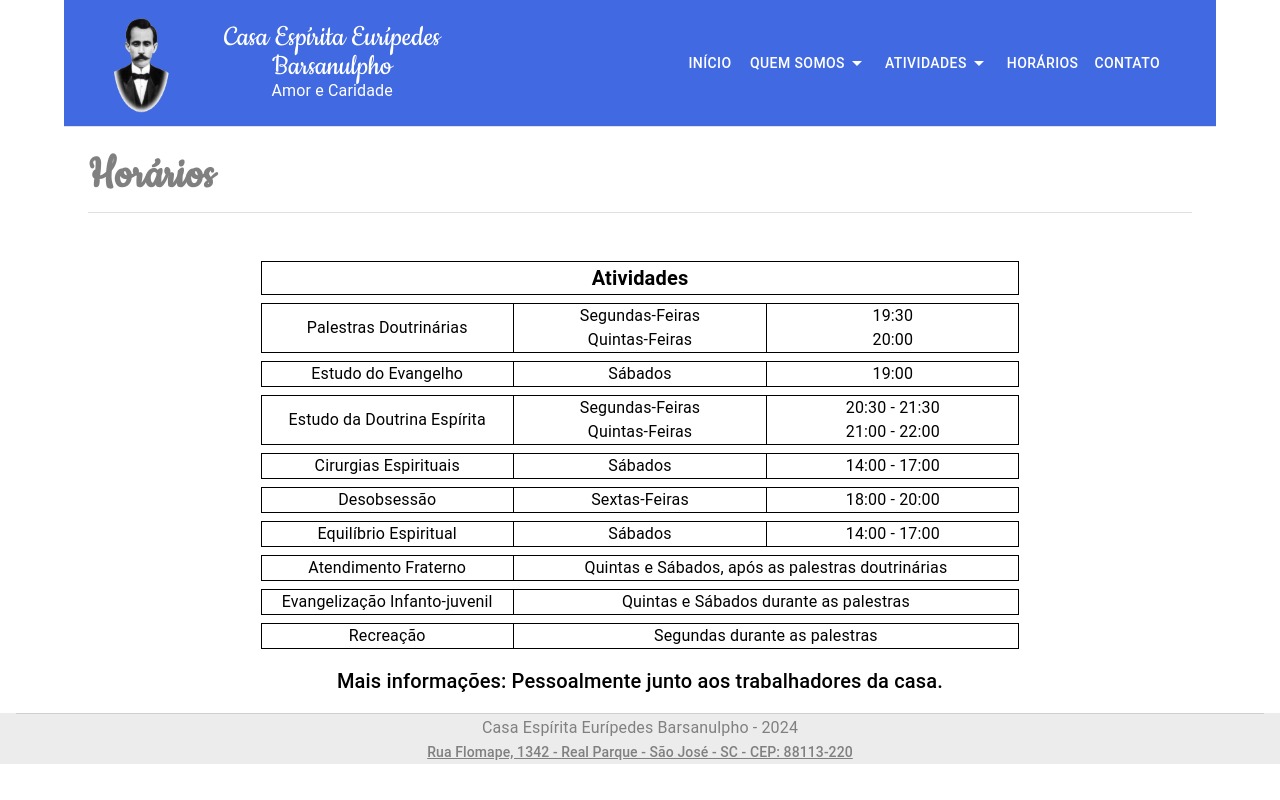
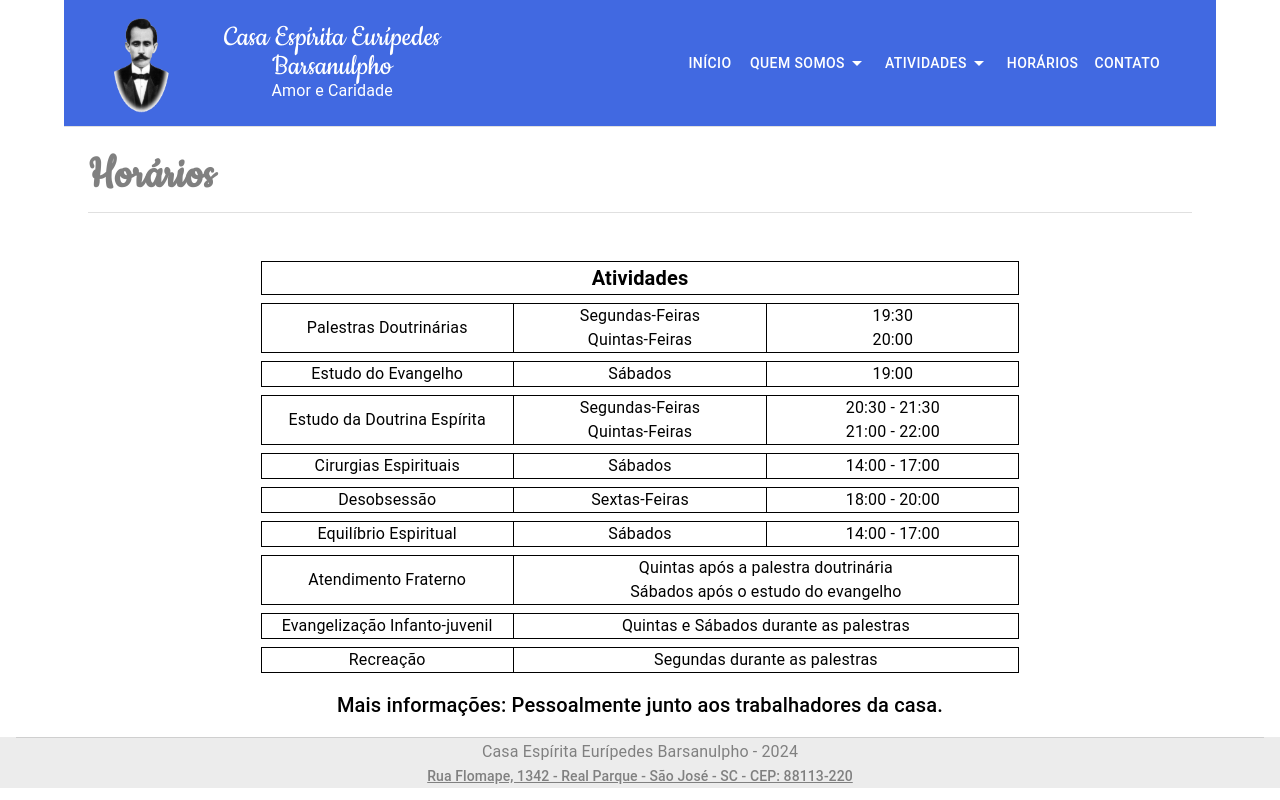
Before and after one commit to guimaraes-darlan/ceeb-site, a Next.js app: page /horarios in a window 1280 px wide. Built offline with nearby package versions, Linux system fonts and the light colour scheme.

Commit message:
feat: atualizacao dos horarios

```diff
--- a/src/app/(site)/horarios/horarios.tsx
+++ b/src/app/(site)/horarios/horarios.tsx
@@ -190,7 +190,8 @@ export default function HorariosPage() {
           </Grid>
           <Grid xs={8} borderTop={1} borderBottom={1} borderRight={1}>
             <Typography align="center">
-              Quintas e Sábados, após as palestras doutrinárias
+              Quintas após a palestra doutrinária <br />
+              Sábados após o estudo do evangelho
             </Typography>
           </Grid>
 
```
